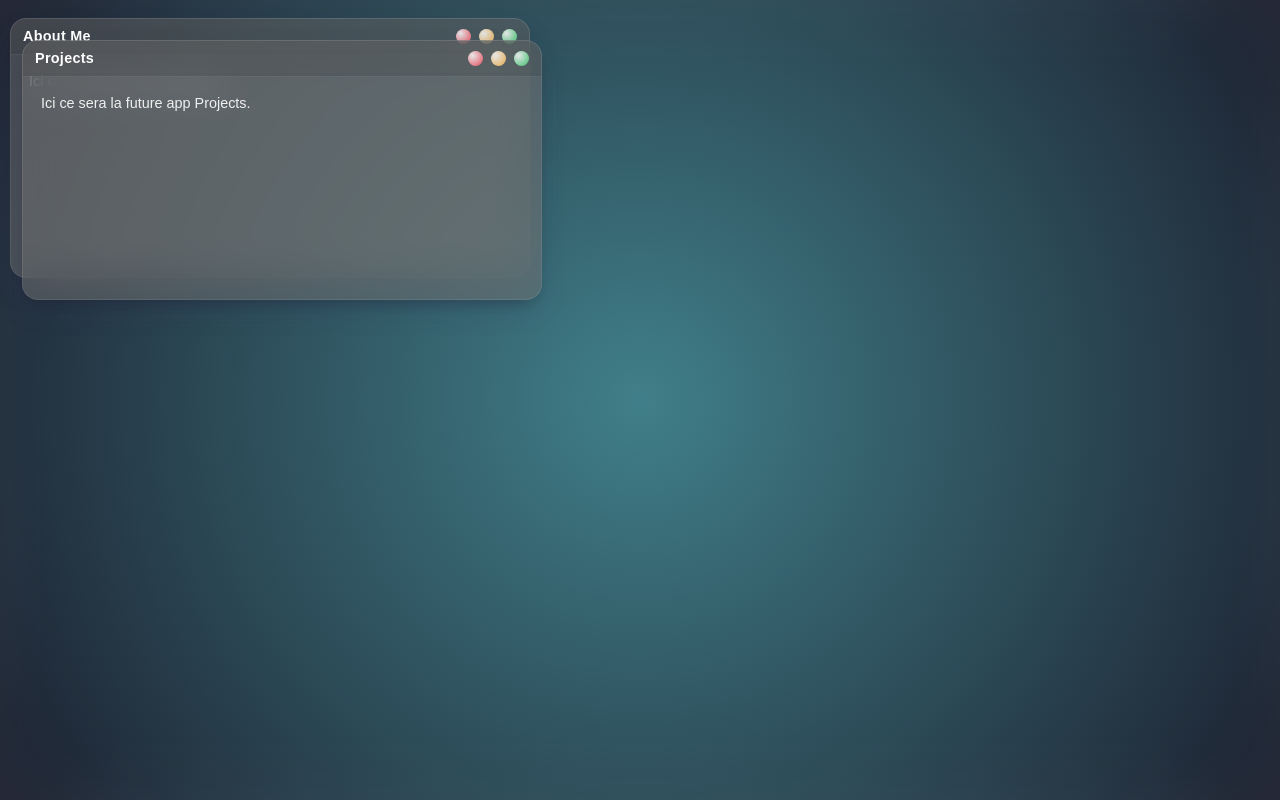
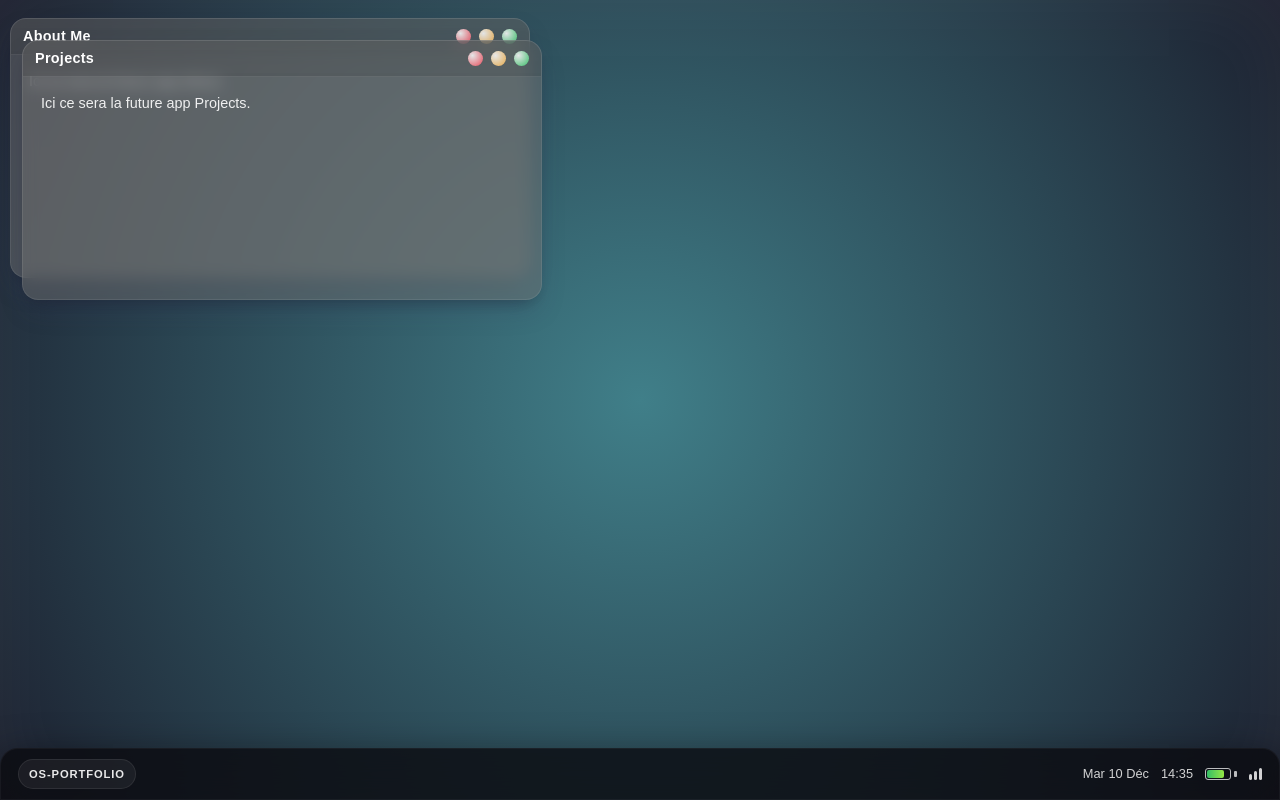
Before and after one commit to ErwannJardillet/os-portfolio, a React (Vite) app: page / in a window 1280 px wide. Built offline with nearby package versions, Linux system fonts and the light colour scheme.

Commit message:
taskbare added and fix some windows bug

```diff
--- a/src/components/Desktop/Desktop.jsx
+++ b/src/components/Desktop/Desktop.jsx
@@ -1,5 +1,6 @@
 import styles from "./Desktop.module.css";
 import Window from "../Window/Window";
+import Taskbar from "../Taskbar/Taskbar";
 import { windowsConfig } from "./windowsConfig";
 import { useState } from "react";
 
@@ -51,6 +52,8 @@ export default function Desktop() {
           <p>{win.content}</p>
         </Window>
       ))}
+
+      <Taskbar/>
     </div>
   );
 }
--- /dev/null
+++ b/src/components/Taskbar/Taskbar.jsx
@@ -0,0 +1,48 @@
+// Taskbar.jsx
+import styles from "./Taskbar.module.css";
+
+export default function Taskbar() {
+  // Pour l’instant : valeurs statiques
+  const time = "14:35";
+  const date = "Mar 10 Déc";
+  const batteryLevel = 78; // en pourcentage
+  const wifiStrength = 3;  // sur 3
+
+  return (
+    <div className={styles.taskbar}>
+      {/* Zone gauche : logo / nom OS */}
+      <div className={styles.leftArea}>
+        <div className={styles.osBadge}>OS-Portfolio</div>
+      </div>
+
+      {/* Zone centrale (vide pour l’instant) */}
+      <div className={styles.centerArea}>{/* plus tard : notifs, musique... */}</div>
+
+      {/* Zone droite : infos système */}
+      <div className={styles.rightArea}>
+        <div className={styles.systemItem}>{date}</div>
+        <div className={styles.systemItem}>{time}</div>
+
+        <div className={styles.systemItem}>
+          <div className={styles.battery}>
+            <div className={styles.batteryBody}>
+              <div
+                className={styles.batteryLevel}
+                style={{ width: `${batteryLevel}%` }}
+              />
+            </div>
+            <div className={styles.batteryTip} />
+          </div>
+        </div>
+
+        <div className={styles.systemItem}>
+          <div className={styles.wifiBars}>
+            <span className={styles.bar} />
+            <span className={styles.bar} />
+            <span className={styles.bar} />
+          </div>
+        </div>
+      </div>
+    </div>
+  );
+}
--- /dev/null
+++ b/src/components/Taskbar/Taskbar.module.css
@@ -0,0 +1,122 @@
+.taskbar {
+  position: absolute;
+  bottom: 0px;
+  left: 50%;
+  transform: translateX(-50%);
+
+  min-width: 100%;
+  height: 52px;
+  padding: 0 18px;
+
+  display: flex;
+  align-items: center;
+  justify-content: space-between;
+  gap: 24px;
+
+  border-radius: 18px 18px 0px 0px;
+
+  background: rgba(10, 10, 16, 0.8);
+  backdrop-filter: blur(18px);
+  -webkit-backdrop-filter: blur(18px);
+  box-shadow:
+    0 18px 45px rgba(0, 0, 0, 0.75),
+    inset 0 0 0 1px rgba(255, 255, 255, 0.04);
+
+  color: rgba(255, 255, 255, 0.9);
+  font-size: 0.8rem;
+
+  z-index: 100;
+}
+
+.leftArea,
+.centerArea,
+.rightArea {
+  display: flex;
+  align-items: center;
+  gap: 12px;
+}
+
+.leftArea {
+  flex: 1;
+}
+
+.centerArea {
+  flex: 1;
+  justify-content: center;
+}
+
+.rightArea {
+  flex: 1;
+  justify-content: flex-end;
+}
+
+.osBadge {
+  padding: 6px 10px;
+  border-radius: 999px;
+  background: rgba(255, 255, 255, 0.06);
+  border: 1px solid rgba(255, 255, 255, 0.08);
+  font-weight: 600;
+  letter-spacing: 0.08em;
+  text-transform: uppercase;
+  font-size: 0.7rem;
+}
+
+/* Items système (heure, date, icônes…) */
+.systemItem {
+  display: flex;
+  align-items: center;
+  gap: 6px;
+  opacity: 0.9;
+}
+
+/* Batterie */
+.battery {
+  display: flex;
+  align-items: center;
+  gap: 3px;
+}
+
+.batteryBody {
+  width: 26px;
+  height: 12px;
+  border-radius: 3px;
+  border: 1px solid rgba(255, 255, 255, 0.8);
+  padding: 1px;
+  box-sizing: border-box;
+}
+
+.batteryLevel {
+  height: 100%;
+  border-radius: 2px;
+  background: linear-gradient(to right, #3bd16f, #a5ff4b);
+}
+
+.batteryTip {
+  width: 3px;
+  height: 6px;
+  border-radius: 1px;
+  background: rgba(255, 255, 255, 0.8);
+}
+
+/* Wi-Fi */
+.wifiBars {
+  display: flex;
+  align-items: flex-end;
+  gap: 2px;
+}
+
+.bar {
+  width: 3px;
+  border-radius: 999px;
+  background: rgba(255, 255, 255, 0.9);
+}
+
+.bar:nth-child(1) {
+  height: 6px;
+}
+.bar:nth-child(2) {
+  height: 9px;
+}
+.bar:nth-child(3) {
+  height: 12px;
+}
--- a/src/components/Window/Window.jsx
+++ b/src/components/Window/Window.jsx
@@ -23,12 +23,32 @@ export default function Window({
   // Décalage entre la souris et le coin de la fenêtre
   const dragOffset = useRef({ x: 0, y: 0 });
 
-  function onDrag(e) {
-    setPosition({
-      top: e.clientY - dragOffset.current.y,
-      left: e.clientX - dragOffset.current.x,
-    });
-  }
+function onDrag(e) {
+  let newTop = e.clientY - dragOffset.current.y;
+  let newLeft = e.clientX - dragOffset.current.x;
+
+  const TASKBAR_HEIGHT = 52;    // même valeur que ta .taskbar (height)
+  const TITLEBAR_HEIGHT = 36;   // hauteur approximative de .titleBar
+  const MARGIN = 8;             // petit espace de sécurité
+
+  const minTop = MARGIN;
+  const maxTop =
+    window.innerHeight - TASKBAR_HEIGHT - TITLEBAR_HEIGHT - MARGIN;
+
+  // On empêche la titleBar de passer sous la taskbar
+  newTop = Math.min(Math.max(newTop, minTop), maxTop);
+
+  // Optionnel : empêcher de sortir trop à gauche / droite
+  const minLeft = MARGIN;
+  const maxLeft = window.innerWidth - MARGIN - 200; // 200 = largeur minimale approximative
+  newLeft = Math.min(Math.max(newLeft, minLeft), maxLeft);
+
+  setPosition({
+    top: newTop,
+    left: newLeft,
+  });
+}
+
 
   function startDrag(e) {
     // Mettre la fenêtre au premier plan
@@ -62,6 +82,7 @@ export default function Window({
     <div
       className={styles.window}
       style={style}
+      onMouseDown={(e) => onFocus && onFocus(id)}
     >
       <div
         className={styles.titleBar}
--- a/src/components/Window/Window.module.css
+++ b/src/components/Window/Window.module.css
@@ -10,7 +10,7 @@
 
     /* Effet glass de base */
     background: rgba(116, 116, 116, 0.47);
-    backdrop-filter: blur(18px);
+    backdrop-filter: blur(8px);
     -webkit-backdrop-filter: blur(18px);
     border: 1px solid rgba(255, 255, 255, 0.08);
 
```
